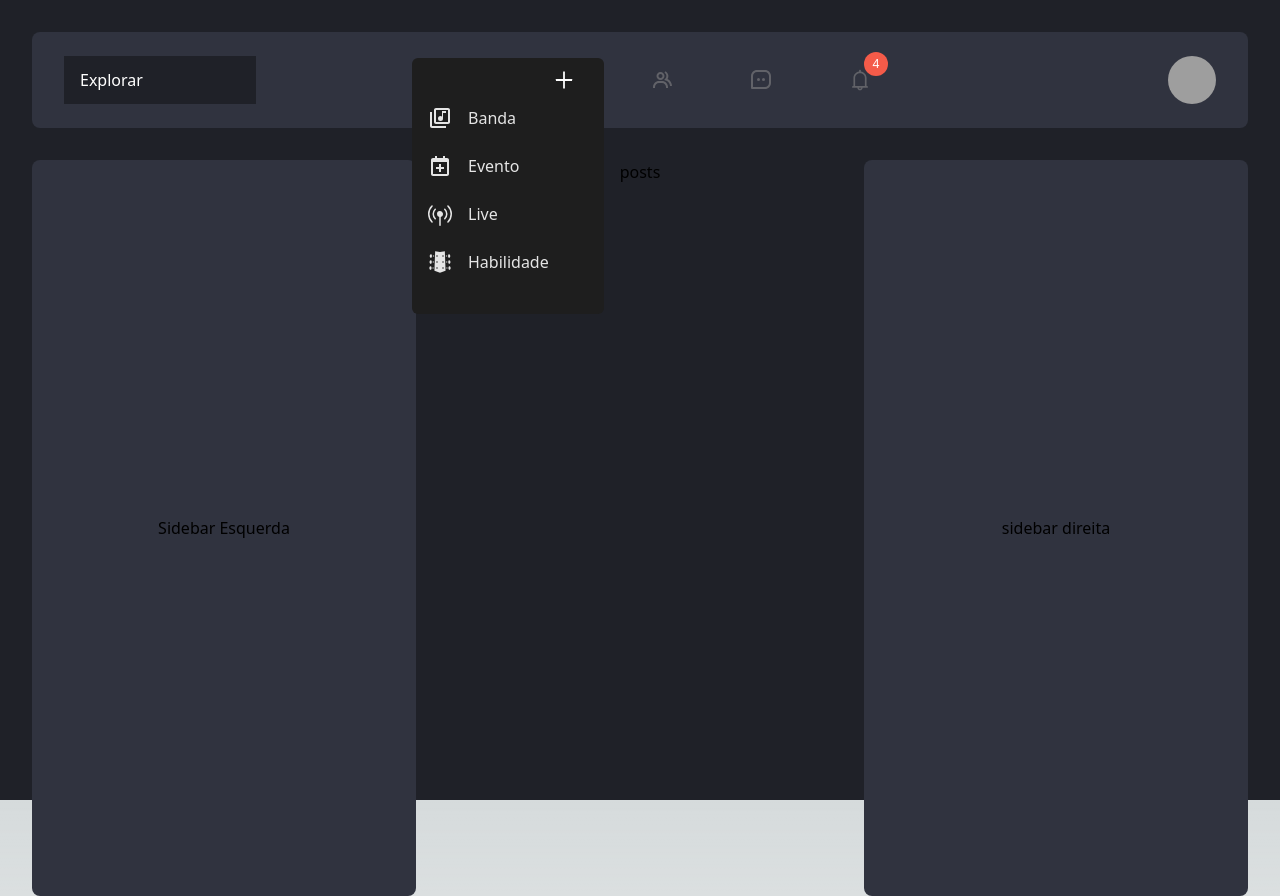
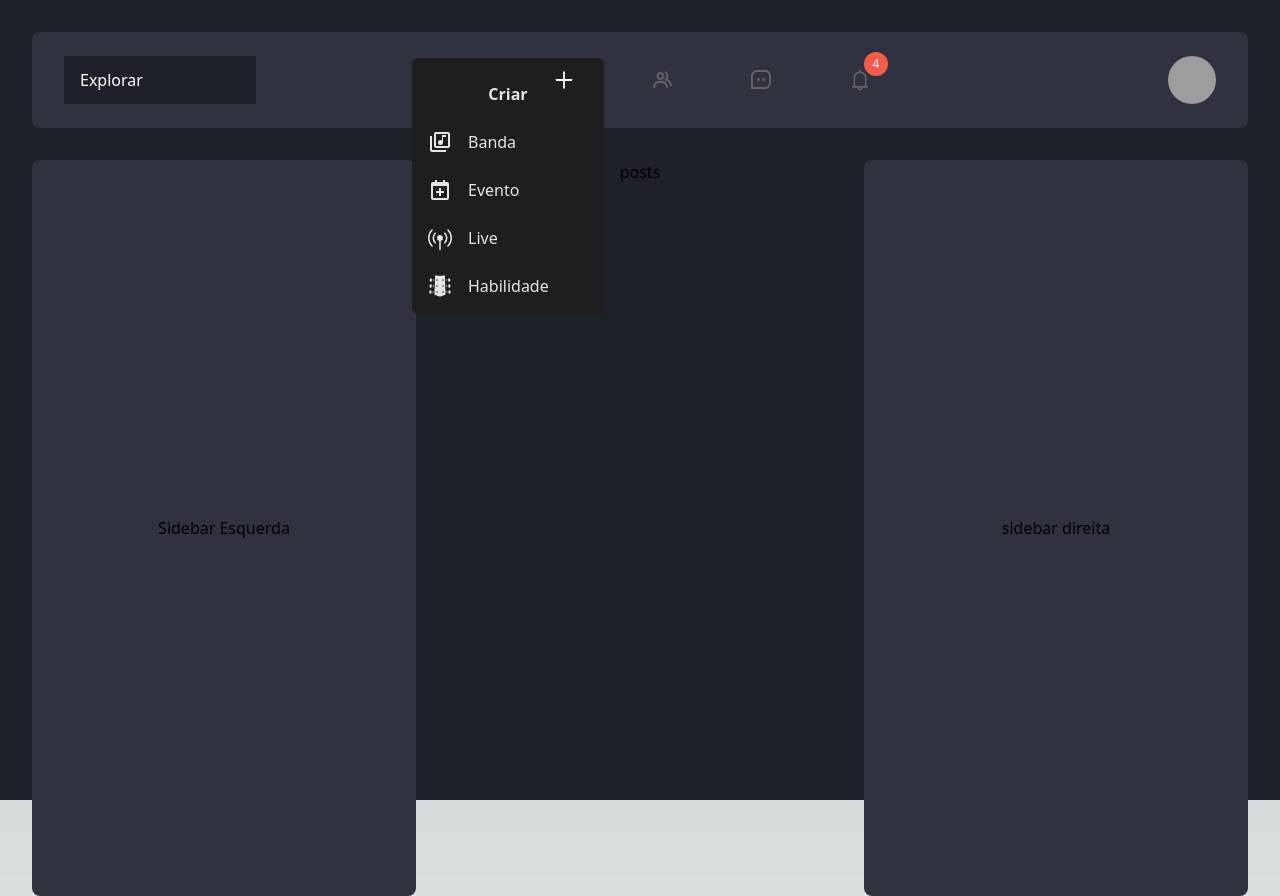
Before and after one commit to dinhostork/adagio-frontend, a Next.js app: page / in a window 1280 px wide. Both pictures are taken after a click on the icon 564 px from the left and 80 px from the top of the page. Built offline with nearby package versions, Linux system fonts and the light colour scheme; grey boxes are pictures that could not be loaded.

Commit message:
refactor: alterada a prop username para title no cabeçalho do menu

```diff
--- a/src/components/atoms/MenuHeader/index.tsx
+++ b/src/components/atoms/MenuHeader/index.tsx
@@ -1,6 +1,6 @@
 import { Header } from "./styles";
 import { HeaderProps } from "./types";
 
-export const MenuHeader: React.FC<HeaderProps> = ({ userName }) => {
-  return <Header>{userName}</Header>;
+export const MenuHeader: React.FC<HeaderProps> = ({ title }) => {
+  return <Header>{title}</Header>;
 };
```
